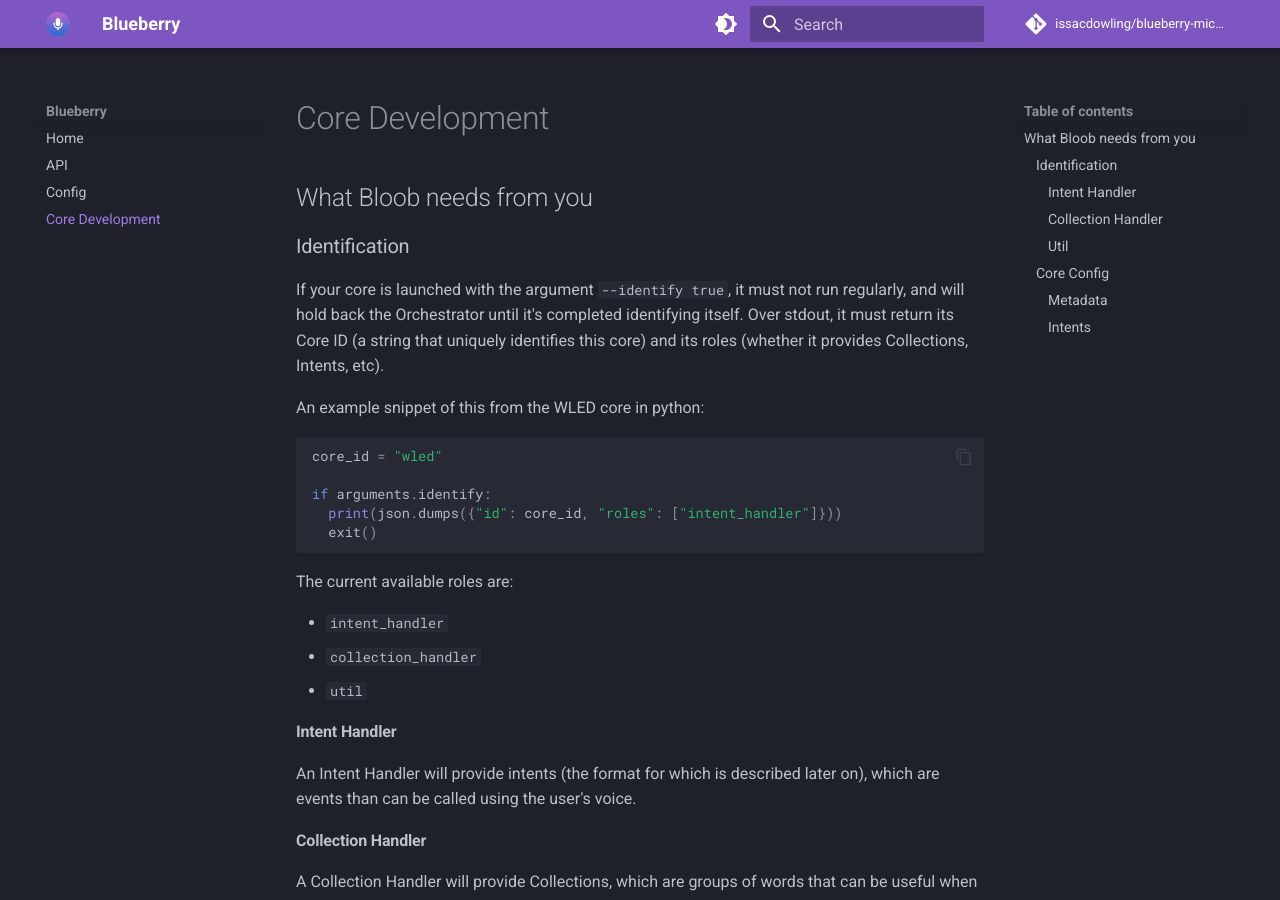
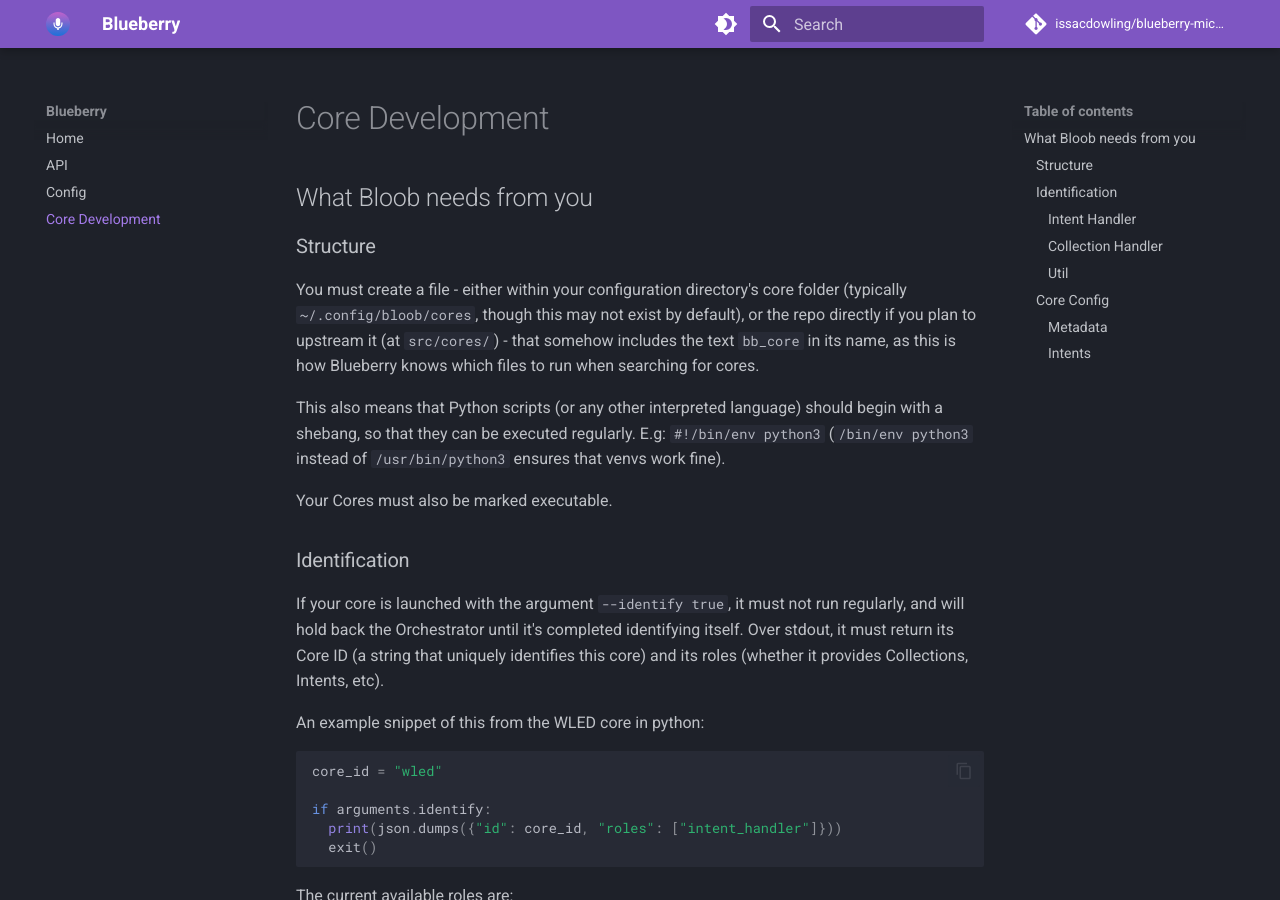
Before and after one commit to issacdowling/Blueberry-Micro, an MkDocs documentation site: the page built from docs/core_development.md, in a window 1280 px wide and 900 px high. Built offline with MkDocs 1.6.1 and Material for MkDocs 9.7.7, drawn with Linux system fonts in a browser that asks for light colours; plug-ins that fetch from the network failed and are left out; comment, search, counter and statistics services are not loaded.

Commit message:
Explain where cores should go and how they're named

```diff
--- a/docs/core_development.md
+++ b/docs/core_development.md
@@ -1,6 +1,13 @@
 # Core Development
 
 ## What Bloob needs from you
+
+### Structure
+You must create a file - either within your configuration directory's core folder (typically `~/.config/bloob/cores`, though this may not exist by default), or the repo directly if you plan to upstream it (at `src/cores/`) - that somehow includes the text `bb_core` in its name, as this is how Blueberry knows which files to run when searching for cores.
+
+This also means that Python scripts (or any other interpreted language) should begin with a shebang, so that they can be executed regularly. E.g: `#!/bin/env python3` (`/bin/env python3` instead of `/usr/bin/python3` ensures that venvs work fine).
+
+Your Cores must also be marked executable.
 
 ### Identification
 If your core is launched with the argument `--identify true`, it must not run regularly, and will hold back the Orchestrator until it's completed identifying itself. Over stdout, it must return its Core ID (a string that uniquely identifies this core) and its roles (whether it provides Collections, Intents, etc).
```
